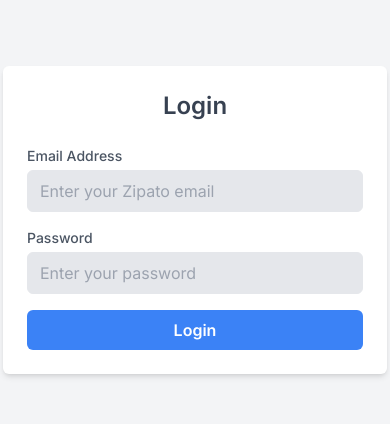
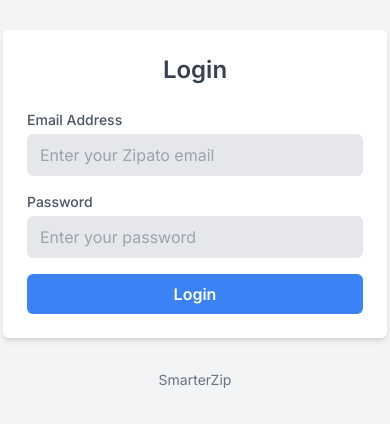
Before and after one commit to Anubisss/SmarterZip, a Next.js app: page /login in a window 390 px wide. Shown: the part 202-626 px from the top of the page. Built offline with nearby package versions, Linux system fonts and the light colour scheme.

Commit message:
Responsive design modifications + footer

```diff
--- /dev/null
+++ b/src/app/components/footer.tsx
@@ -0,0 +1,18 @@
+import React from 'react';
+
+const Footer = () => {
+  return (
+    <footer className="mx-auto text-center mt-8 mb-5 text-sm">
+      <a
+        href="https://github.com/Anubisss/SmarterZip"
+        className="text-gray-500 hover:underline"
+        target="_blank"
+        rel="noreferrer"
+      >
+        SmarterZip
+      </a>
+    </footer>
+  );
+};
+
+export default Footer;
--- a/src/app/home/room.tsx
+++ b/src/app/home/room.tsx
@@ -14,7 +14,11 @@ interface Props {
 
 const Room: FC<Props> = ({ room, devices, isRefreshingDeviceStates, onDeviceStateChange }) => {
   return (
-    <div className={`p-4 rounded-lg shadow-md ${room.connected ? 'bg-white' : 'bg-gray-300'}`}>
+    <div
+      className={`p-4 rounded-lg shadow-md border border-gray-400 ${
+        room.connected ? 'bg-white' : 'bg-gray-300'
+      }`}
+    >
       <h3 className="text-lg font-semibold text-gray-800">{room.name}</h3>
       <p className="text-xs text-gray-600">#{room.id}</p>
       {!room.connected && (
--- a/src/app/login/page.tsx
+++ b/src/app/login/page.tsx
@@ -1,8 +1,9 @@
 'use client';
 
 import React, { FormEvent, useState } from 'react';
+import { useRouter } from 'next/navigation';
 
-import { useRouter } from 'next/navigation';
+import Footer from '../components/footer';
 
 const Login = () => {
   const [email, setEmail] = useState('');
@@ -40,7 +41,7 @@ const Login = () => {
   };
 
   return (
-    <div className="flex items-center justify-center min-h-screen bg-gray-100">
+    <div className="flex flex-col items-center justify-center min-h-screen bg-gray-100">
       <div className="w-full max-w-sm p-6 bg-white rounded-md shadow-md">
         <h2 className="mb-6 text-2xl font-semibold text-center text-gray-700">Login</h2>
         <form onSubmit={handleLogin}>
@@ -88,6 +89,7 @@ const Login = () => {
           )}
         </form>
       </div>
+      <Footer />
     </div>
   );
 };
--- a/src/app/page.tsx
+++ b/src/app/page.tsx
@@ -6,6 +6,7 @@ import { LuRefreshCw } from 'react-icons/lu';
 
 import { Room as RoomType, Device as DeviceType, DeviceState } from './home/types';
 import Room from './home/room';
+import Footer from './components/footer';
 
 const REFRESH_ALL_STATE_INTERVAL = 60000;
 
@@ -155,7 +156,7 @@ const Home = () => {
           </p>
         )}
         {!loading && !error && (
-          <div className="grid grid-cols-1 md:grid-cols-2 lg:grid-cols-3 gap-6">
+          <div className="grid grid-cols-1 sm:grid-cols-2 md:grid-cols-3 lg:grid-cols-4 xl:grid-cols-5 gap-4">
             {rooms.map((room) => (
               <Room
                 key={room.id}
@@ -168,6 +169,7 @@ const Home = () => {
           </div>
         )}
       </div>
+      <Footer />
     </div>
   );
 };
--- a/src/app/systems/page.tsx
+++ b/src/app/systems/page.tsx
@@ -1,8 +1,9 @@
 'use client';
 
 import React, { useEffect, useState } from 'react';
+import { useRouter } from 'next/navigation';
 
-import { useRouter } from 'next/navigation';
+import Footer from '../components/footer';
 
 interface System {
   name: string;
@@ -51,7 +52,7 @@ const Systems = () => {
   }, [router]);
 
   return (
-    <div className="min-h-screen bg-gray-100 flex items-center justify-center p-4">
+    <div className="min-h-screen bg-gray-100 flex flex-col items-center justify-center p-4">
       <div className="max-w-7xl mx-auto bg-white rounded-lg p-6 shadow-lg">
         <h2 className="mb-6 text-2xl font-semibold text-center text-gray-700">Select a System</h2>
         {loading && (
@@ -82,6 +83,7 @@ const Systems = () => {
           </div>
         )}
       </div>
+      <Footer />
     </div>
   );
 };
```
